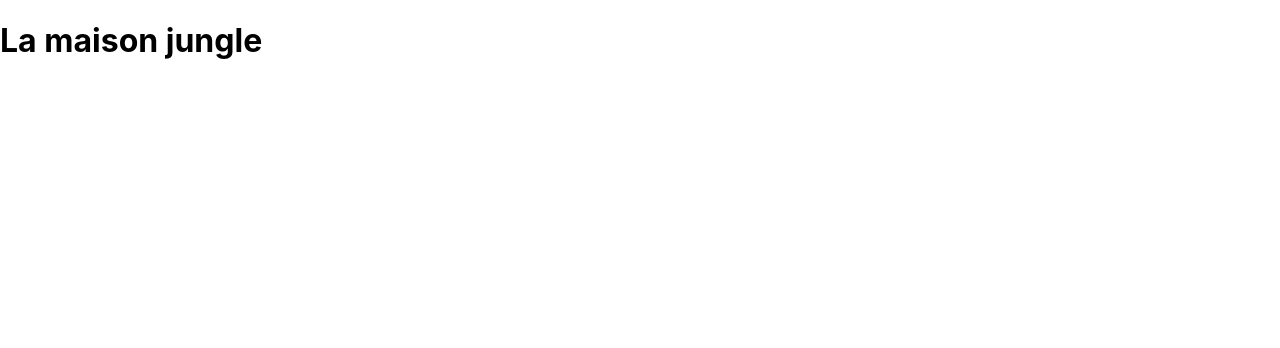
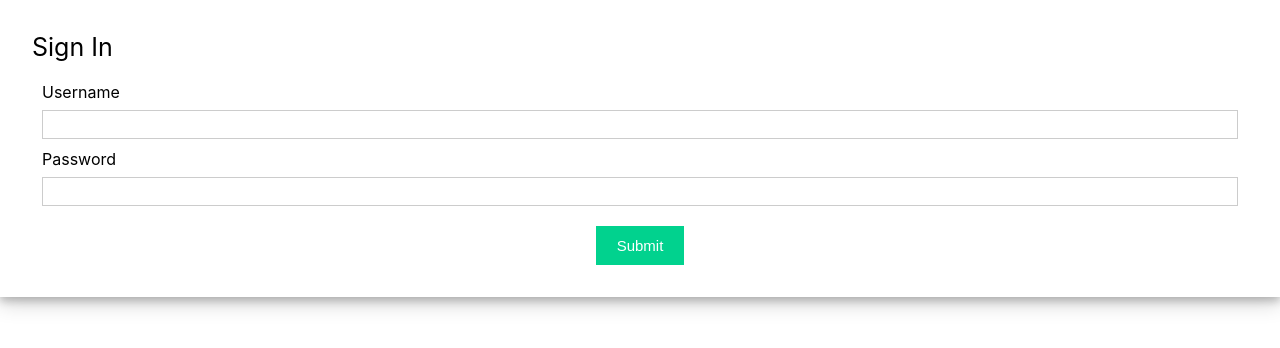
Before and after one commit to AntoineBoulet-info/risky-api, a React app in the folder frontend/game-risky/: page / in a window 1280 px wide. Built offline with nearby package versions, Linux system fonts and the light colour scheme.

Commit message:
Page de connexion

```diff
--- a/frontend/game-risky/package.json
+++ b/frontend/game-risky/package.json
@@ -8,6 +8,7 @@
     "@testing-library/user-event": "^13.5.0",
     "react": "^18.0.0",
     "react-dom": "^18.0.0",
+    "react-router-dom": "^6.3.0",
     "react-scripts": "5.0.1",
     "web-vitals": "^2.1.4"
   },
--- a/frontend/game-risky/src/components/App.js
+++ b/frontend/game-risky/src/components/App.js
@@ -1,8 +1,122 @@
-
 import Banner from './Banner'
+import Login from './Login'
 
 function App() {
-    return <Banner />
+    return <Login />
 }
 
 export default App
+
+
+
+/*
+import React from "react";
+import { BrowserRouter, Route, Link } from "react-router-dom";
+
+import './App.css';
+
+class App extends React.Component {
+
+  render()  {
+    return  (
+      <BrowserRouter>
+        <div>
+          <ul>
+            <li>
+              <Link to="/">Home</Link>
+            </li>
+            <li>
+              <Link to="/about">About</Link>
+            </li>
+            <li>
+              <Link to="/topics">Topics</Link>
+            </li>
+          </ul>
+
+          <hr />
+          <div className="main-route-place">
+            <Route exact path="/" component={Home} />
+            <Route path="/about" component={About} />
+            <Route path="/topics" component={Topics} />
+          </div>
+        </div>
+      </BrowserRouter>
+    );
+  }
+
+}
+
+class Home extends React.Component {
+
+  render()  {
+    return (
+      <div>
+        <h2>Home</h2>
+      </div>
+    );
+  }
+}
+
+class About  extends React.Component {
+  render() {
+    return (
+      <div>
+        <h2>About</h2>
+      </div>
+    );
+  }
+}
+
+class Topics extends React.Component {
+  render( ) {
+    return (
+      <div>
+        <h2>Topics</h2>
+        <ul>
+          <li>
+            <Link to={`${this.props.match.url}/rendering`}>
+              Rendering with React
+            </Link>
+          </li>
+          <li>
+            <Link to={`${this.props.match.url}/components`}>Components</Link>
+          </li>
+          <li>
+            <Link to={`${this.props.match.url}/props-v-state`}>
+              Props v. State
+            </Link>
+          </li>
+        </ul>
+
+        <div className="secondary-route-place">
+          <Route
+            path={`${this.props.match.url}/:topicId`}
+            component={Topic} />
+          <Route
+            exact
+            path={this.props.match.url}
+            render={() =>
+              <h3>
+                Please select a topic.
+              </h3>
+            }
+            />
+        </div>
+      </div>
+    );
+  }
+}
+
+class Topic extends React.Component {
+  render()  {
+    return (
+      <div>
+        <h3>
+          {this.props.match.params.topicId}
+        </h3>
+      </div>
+    );
+  }
+}
+
+export default App;*/
--- a/frontend/game-risky/src/components/Banner.js
+++ b/frontend/game-risky/src/components/Banner.js
@@ -1,5 +1,5 @@
 function Banner() {
-    return <h1>La maison jungle</h1>
+    return <h1>Test</h1>
 }
 
 export default Banner
--- /dev/null
+++ b/frontend/game-risky/src/components/Login.js
@@ -0,0 +1,91 @@
+import React, { useState } from "react";
+import ReactDOM from "react-dom";
+
+import "./styles.css";
+
+function Login() {
+  // React States
+  const [errorMessages, setErrorMessages] = useState({});
+  const [isSubmitted, setIsSubmitted] = useState(false);
+
+  // User Login info
+  const database = [
+    {
+      username: "user1",
+      password: "pass1"
+    },
+    {
+      username: "user2",
+      password: "pass2"
+    }
+  ];
+
+  const errors = {
+    uname: "invalid username",
+    pass: "invalid password"
+  };
+
+  const handleSubmit = (event) => {
+    //Prevent page reload
+    event.preventDefault();
+
+    var { uname, pass } = document.forms[0];
+
+    // Find user login info
+    const userData = database.find((user) => user.username === uname.value);
+
+    // Compare user info
+    if (userData) {
+      if (userData.password !== pass.value) {
+        // Invalid password
+        setErrorMessages({ name: "pass", message: errors.pass });
+      } else {
+        setIsSubmitted(true);
+      }
+    } else {
+      // Username not found
+      setErrorMessages({ name: "uname", message: errors.uname });
+    }
+  };
+
+  // Generate JSX code for error message
+  const renderErrorMessage = (name) =>
+    name === errorMessages.name && (
+      <div className="error">{errorMessages.message}</div>
+    );
+
+  // JSX code for login form
+  const renderForm = (
+    <div className="form">
+      <form onSubmit={handleSubmit}>
+        <div className="input-container">
+          <label>Username </label>
+          <input type="text" name="uname" required />
+          {renderErrorMessage("uname")}
+        </div>
+        <div className="input-container">
+          <label>Password </label>
+          <input type="password" name="pass" required />
+          {renderErrorMessage("pass")}
+        </div>
+        <div className="button-container">
+          <input type="submit" />
+        </div>
+      </form>
+    </div>
+  );
+
+  return (
+    <div className="login">
+      <div className="login-form">
+        <div className="title">Sign In</div>
+        {isSubmitted ? <div>User is successfully logged in</div> : renderForm}
+      </div>
+    </div>
+  );
+}
+
+const rootElement = document.getElementById("root");
+ReactDOM.render(<Login />, rootElement);
+
+export default Login
--- /dev/null
+++ b/frontend/game-risky/src/components/styles.css
@@ -0,0 +1,63 @@
+.app {
+    font-family: sans-serif;
+    display: flex;
+    align-items: center;
+    justify-content: center;
+    flex-direction: column;
+    gap: 20px;
+    height: 100vh;
+    font-family: Cambria, Cochin, Georgia, Times, "Times New Roman", serif;
+    background-color: #f8f9fd;
+  }
+
+  input[type="text"],
+  input[type="password"] {
+    height: 25px;
+    border: 1px solid rgba(0, 0, 0, 0.2);
+  }
+
+  input[type="submit"] {
+    margin-top: 10px;
+    cursor: pointer;
+    font-size: 15px;
+    background: #01d28e;
+    border: 1px solid #01d28e;
+    color: #fff;
+    padding: 10px 20px;
+  }
+
+  input[type="submit"]:hover {
+    background: #6cf0c2;
+  }
+
+  .button-container {
+    display: flex;
+    justify-content: center;
+  }
+
+  .login-form {
+    background-color: white;
+    padding: 2rem;
+    box-shadow: 0 4px 8px 0 rgba(0, 0, 0, 0.2), 0 6px 20px 0 rgba(0, 0, 0, 0.19);
+  }
+
+  .list-container {
+    display: flex;
+  }
+
+  .error {
+    color: red;
+    font-size: 12px;
+  }
+
+  .title {
+    font-size: 25px;
+    margin-bottom: 20px;
+  }
+
+  .input-container {
+    display: flex;
+    flex-direction: column;
+    gap: 8px;
+    margin: 10px;
+  }
--- a/frontend/game-risky/src/index.js
+++ b/frontend/game-risky/src/index.js
@@ -1,6 +1,6 @@
 import React from 'react';
 import ReactDOM from 'react-dom/client';
-import './index.css';
+import './components/index.css';
 import App from './components/App';
 import reportWebVitals from './reportWebVitals';
 
```
Also changed, not shown: frontend/game-risky/src/components/App.css (renamed from frontend/game-risky/src/App.css, +13 -1 lines), frontend/game-risky/src/components/Banner.css (added), frontend/game-risky/src/components/index.css (renamed from frontend/game-risky/src/index.css), 1 other file.
